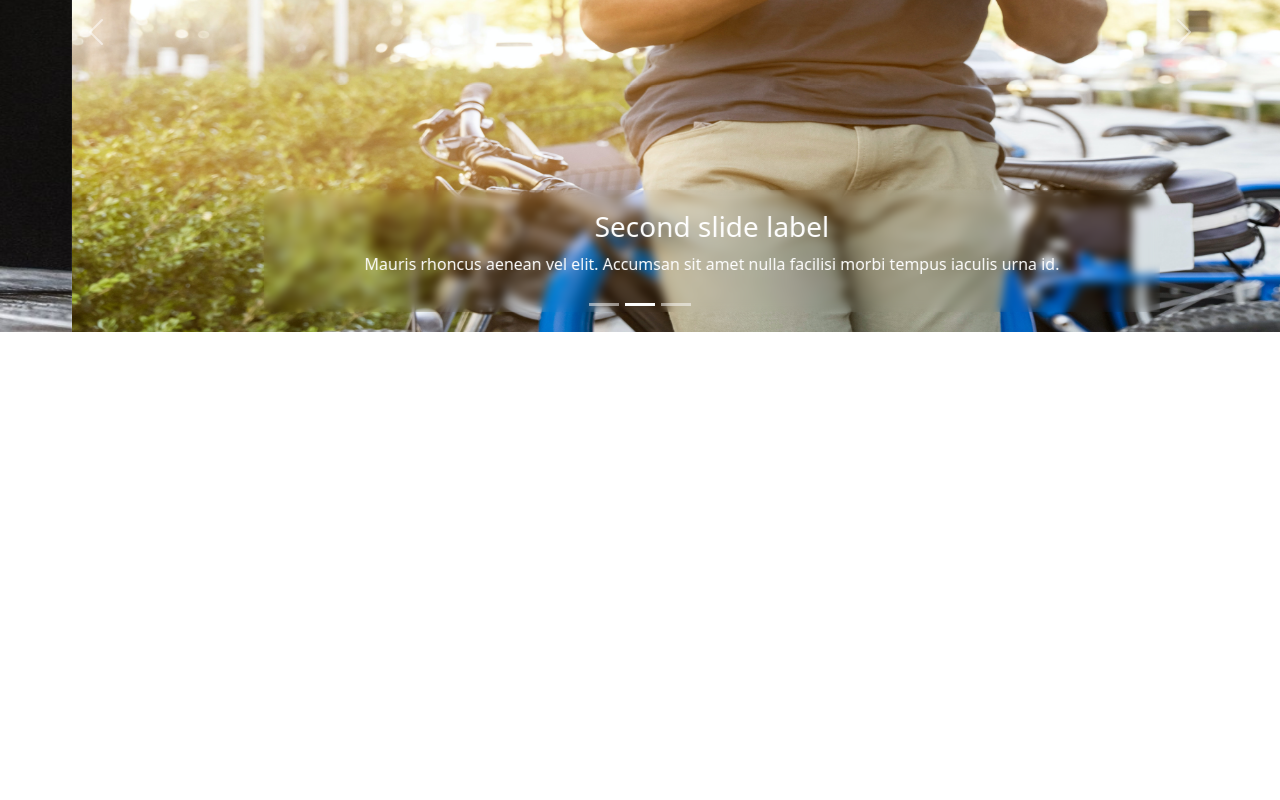
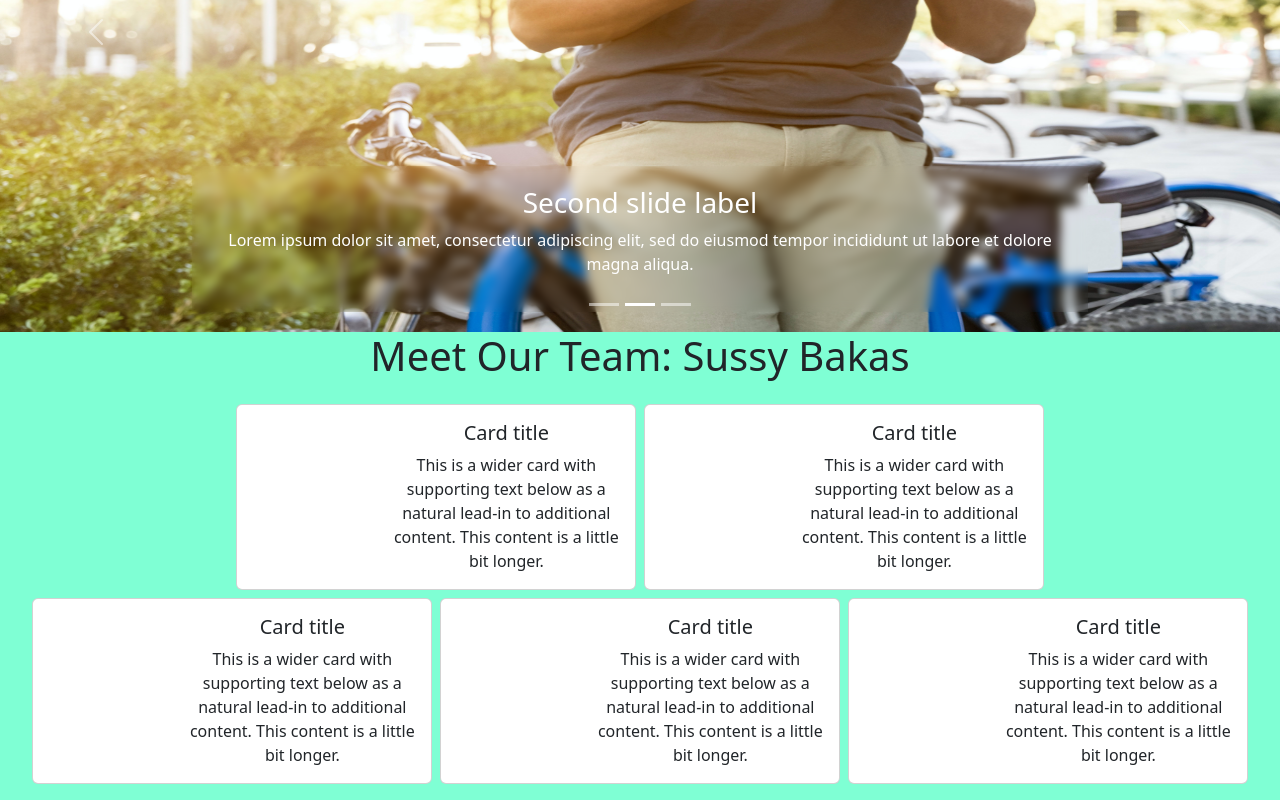
Before and after one commit to Daniel-Ho986/Boba-love, a React (Create React App) app: page / in a window 1280 px wide. Shown: the part 339-1139 px from the top of the page. Before the commit the page ends 800 px from the top, so only its background shows below. Built offline with nearby package versions, Linux system fonts and the light colour scheme; no server answers.

Commit message:
About us #32

```diff
--- a/src/components/AboutUs.js
+++ b/src/components/AboutUs.js
@@ -1,6 +1,7 @@
 import React from 'react'
-import { Carousel, Container } from 'react-bootstrap'
+import { Carousel } from 'react-bootstrap'
 import Navbar from './navigationBar/NavigationBar'
+import Member from './member/Member'
 
 import './aboutUs.css'
 import drink from '../images/slideshow-drinks.jpg'
@@ -12,10 +13,14 @@ export default function AboutUs() {
   return (
     <div>
         <Navbar/>
-      <Carousel>
+        <div className='carousel-container'>
+            <Carousel
+                // controls={false}
+                // indicators={false}
+            >
                 <Carousel.Item>
                     <img
-          className='d-block w-100'
+                        className='d-block carousel-image'
                         src={drink}
                         alt='First slide'
                     />
@@ -26,38 +31,49 @@ export default function AboutUs() {
                 </Carousel.Item>
                 <Carousel.Item>
                     <img
-          className='d-block w-100'
+                        className='d-block carousel-image'
                         src={phone}
                         alt='Second slide'
                     />
-
                     <Carousel.Caption className='caption'>
                         <h3>Second slide label</h3>
-          <p>Mauris rhoncus aenean vel elit. Accumsan sit amet nulla facilisi morbi tempus iaculis urna id.</p>
+                        <p>Lorem ipsum dolor sit amet, consectetur adipiscing elit, sed do eiusmod tempor incididunt ut labore et dolore magna aliqua.</p>
                     </Carousel.Caption>
                 </Carousel.Item>
                 <Carousel.Item>
                     <img
-          className='d-block w-100'
+                        className='d-block carousel-image'
                         src={friends}
                         alt='Third slide'
                     />
-
                     <Carousel.Caption className='caption'>
                         <h3>Third slide label</h3>
-          <p>Viverra suspendisse potenti nullam ac tortor vitae purus faucibus. Leo a diam sollicitudin tempor id eu nisl nunc.</p>
+                        <p>Lorem ipsum dolor sit amet, consectetur adipiscing elit, sed do eiusmod tempor incididunt ut labore et dolore magna aliqua.</p>
                     </Carousel.Caption>
                 </Carousel.Item>
             </Carousel>
-
+        </div>
+        <div className='team-container'>
+            <h1>Meet Our Team: Sussy Bakas</h1>
+            <div className="team-grid">
+                <div className="member1">
+                    <Member/>
+                </div>
+                <div className="member2">
+                    <Member/>
+                </div>
+                <div className="member3">
+                    <Member/>
+                </div>
+                <div className="member4">
+                    <Member/>
+                </div>
+                <div className="member5">
+                    <Member/>
+                </div>
+            </div>
+        </div>
     </div>
 
-
-
-
-    //   <div className='team-member'>
-    //     <Member />
-    //   </div>
-    // </div>
   )
 }
--- a/src/components/App.js
+++ b/src/components/App.js
@@ -12,9 +12,9 @@ export default function App() {
     <AuthContextProvider>
       <BrowserRouter>
         <Routes>
-          <Route exact path="/" element={<AboutUs/>} />
-          <Route path="/signup" element={<SignUp/>} />
-          <Route path="/login" element={<Login/>} />
+          <Route exact path='/' element={<AboutUs/>} />
+          <Route path='/signup' element={<SignUp/>} />
+          <Route path='/login' element={<Login/>} />
         </Routes>
       </BrowserRouter>
     </AuthContextProvider>
--- a/src/components/aboutUs.css
+++ b/src/components/aboutUs.css
@@ -1,8 +1,12 @@
+.carousel-container {
+    background-color: #000000;
+    padding: 0;
+}
 
-.w-100 {
-    width: 75vw !important;
+.carousel-image {
+    width: 100%;
     height: 75vh;
-    /* padding: 2rem; */
+    /* padding: 1rem 5rem; */
 }
 
 .caption {
@@ -10,3 +14,60 @@
     backdrop-filter: blur(5px);
     padding: 1rem;
 }
+
+.team-container {
+    background-color: #7fffd4;
+    align-items: center;
+    justify-content: center;
+    text-align: center;
+}
+
+.team-grid {
+    display: grid;
+    grid-template-rows: 1fr 1fr;
+    grid-template-columns: 2fr 2fr 2fr 2fr 2fr 2fr;
+    gap: 8px;
+
+    height: 100%;
+    padding: 1rem 2rem;
+}
+
+.member1 {
+    grid-row-start: 1;
+    grid-column-start: 2;
+
+    grid-row-end: 2;
+    grid-column-end: 4;
+ }
+
+ .member2 {
+    grid-row-start: 1;
+    grid-column-start: 4;
+
+    grid-row-end: 2;
+    grid-column-end: 6;
+ }
+
+ .member3 {
+    grid-row-start: 2;
+    grid-column-start: 3;
+
+    grid-row-end: 3;
+    grid-column-end: 5;
+ }
+
+ .member4 {
+    grid-row-start: 2;
+    grid-column-start: 5;
+
+    grid-row-end: 3;
+    grid-column-end: 7;
+ }
+
+ .member5 {
+    grid-row-start: 2;
+    grid-column-start: 1;
+
+    grid-row-end: 3;
+    grid-column-end: 3;
+ }
--- a/src/components/login/Login.js
+++ b/src/components/login/Login.js
@@ -29,7 +29,7 @@ export default function Login() {
     return (
         <div className='page'>
             <div className='container'>
-                <img id='logo' src={logo} alt='Logo'/>
+                <img id='login-logo' src={logo} alt='Logo'/>
             </div>
             <div className='container'>
                 <div className='login-card'>
@@ -62,7 +62,7 @@ export default function Login() {
                                     required />
                                 <Link className='forgot-password' to='/'>Forgot Password?</Link>
                             </section>
-                            <button className='button' id='login-submit' type='submit'>Log In</button>
+                            <button className='login-button' id='login-submit' type='submit'>Log In</button>
                             <div id='new-user'>
                                 New user? <Link className='signup' to='/signup'>Sign Up</Link>
                             </div>
--- /dev/null
+++ b/src/components/member/Member.js
@@ -0,0 +1,26 @@
+import React from 'react'
+import { Card } from 'react-bootstrap'
+
+export default class Member extends React.Component {
+    render() {
+        return (
+        <>
+            <Card style={{maxWidth: '440px'}}>
+                <div className="row no-gutters">
+                <div className="col-md-4">
+                  {/* <img src="..." className="card-img" alt="..."> */}
+                </div>
+                <div className="col-md-8">
+                  <div className="card-body">
+                    <h5 className="card-title">Card title</h5>
+                    <p className="card-text">This is a wider card with supporting text below as a natural lead-in to additional content. This content is a little bit longer.</p>
+                    {/* <p className="card-text"><small className="text-muted">Last updated 3 mins ago</small></p> */}
+                  </div>
+                </div>
+              </div>
+            </Card>
+        </>
+  )
+    }
+
+}
--- a/src/components/navigationBar/NavigationBar.js
+++ b/src/components/navigationBar/NavigationBar.js
@@ -7,7 +7,7 @@ import logo from '../../icons/boba-love-logo.png'
 
 export default function NavigationBar() {
   return (
-    <Navbar variant='dark' style={{ background: '#FEE2CC'}} sticky='top'>
+    <Navbar style={{ background: '#FEE2CC'}} sticky='top'>
         <Navbar.Brand href='/' className='ps-2'>
             <img id='nav-logo' className='ps-3' src={logo} alt='Logo'/>
         </Navbar.Brand>
--- a/src/components/signup/SignUp.js
+++ b/src/components/signup/SignUp.js
@@ -33,7 +33,7 @@ export default function SignUp() {
     return (
         <div className='page'>
             <div className='container'>
-                <img id='logo' src={logo} alt='Logo'/>
+                <img id='signup-logo' src={logo} alt='Logo'/>
             </div>
             <div className='container'>
                 <div className='signup-card'>
@@ -87,7 +87,7 @@ export default function SignUp() {
                                     onChange={(e) => setPassword(e.target.value)}
                                     required />
                             </section>
-                            <button className='button' id='submit' type='submit'>Sign Up</button>
+                            <button className='signup-button' id='submit' type='submit'>Sign Up</button>
                             <div id='existing-user'>
                                 Already a user? <Link className='login' to='/login'>Login</Link>
                             </div>
```
Also changed, not shown: src/components/Team/ourTeam.js (deleted, +0 -60 lines), src/components/Team/ourteam.css (deleted, +0 -38 lines), src/components/firebase.js (+8 -8 lines), src/components/member/member.css (added). Lines whose indentation alone changed are shown as unchanged.
